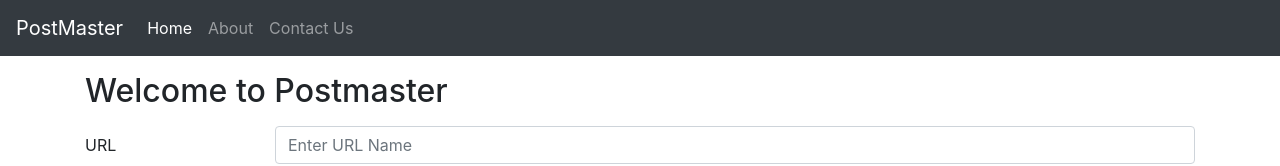
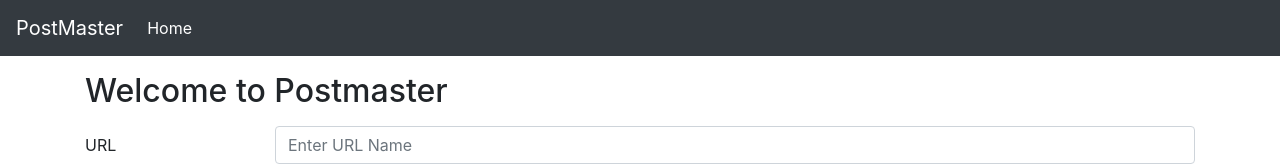
Before and after one commit to GITGITHUB1/Postman-Clone-App, a plain HTML site: page index.html in a window 1280 px wide. Shown: the top 166 px of the page. Drawn offline with nearby package versions, Linux system fonts and the light colour scheme.

Commit message:
Update index.html

```diff
--- a/index.html
+++ b/index.html
@@ -25,13 +25,7 @@
                 <li class="nav-item active">
                     <a class="nav-link" href="#">Home <span class="sr-only">(current)</span></a>
                 </li>
-                <li class="nav-item">
-                    <a class="nav-link" href="#">About</a>
-                </li>
-                <li class="nav-item">
-                    <a class="nav-link" href="#">Contact Us</a>
-                </li>
-            </ul>
+                </ul>
         </div>
     </nav>
 
```
